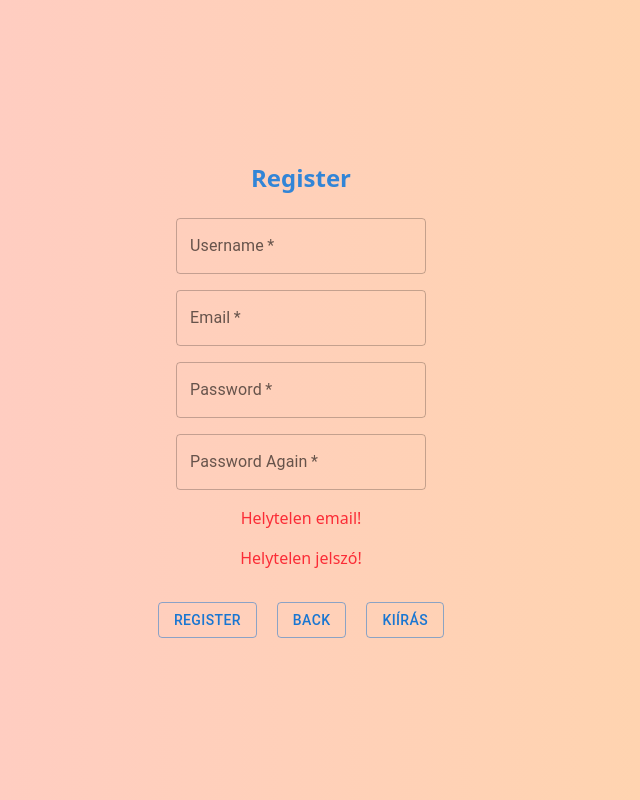
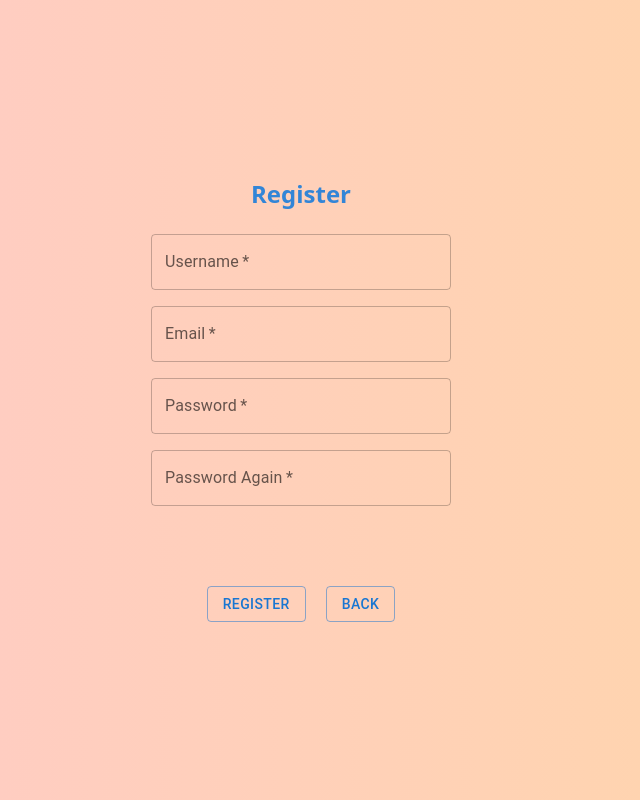
Before and after one commit to MrMancs/Message_app, a React (Vite) app in the folder reactapp/: page /register in a window 1280 px wide. Shown: the whole page, without its empty margins (339-979 px from the left). Built offline with nearby package versions, Linux system fonts and the light colour scheme.

Commit message:
Finish register validation

```diff
--- a/reactapp/src/Pages/Register.jsx
+++ b/reactapp/src/Pages/Register.jsx
@@ -8,7 +8,7 @@ import Button from "@mui/material/Button";
 export default function Login() {
   const navigate = useNavigate();
 
-  const [validPassword, setValidPassword] = useState(false);
+  const [validPassword, setValidPassword] = useState(true);
 
   const checkValidPassword = (pw) => {
     if (pw.length <= 7) {
@@ -30,31 +30,44 @@ export default function Login() {
     }
   };
 
-  const [validEmail, setValidEmail] = useState(false);
+  const [validEmail, setValidEmail] = useState(true);
 
   const checkValidEmail = (email) => {
-    const splitEmail = email.split("@")
-    console.log(splitEmail)
+    const splitEmail = email.split("@");
+    console.log(splitEmail);
 
-    const splitAfterAt = splitEmail[1]?.split(".")
-    console.log(splitAfterAt)
+    const splitAfterAt = splitEmail[1]?.split(".");
+    console.log(splitAfterAt);
 
-    if(email.length == 0 || !email.includes("@")) {
+    if (email.length == 0 || !email.includes("@")) {
       setValidEmail(false);
       //console.log("első")
-    } if(splitEmail[0].length == 0 || splitEmail[1].length == 0){
-      setValidEmail(false)
+    }
+    if (splitEmail[0].length == 0 || splitEmail[1].length == 0) {
+      setValidEmail(false);
       //console.log("második")
-    } if(!splitEmail[1].includes(".")){
-      setValidEmail(false)
+    }
+    if (!splitEmail[1].includes(".")) {
+      setValidEmail(false);
       //console.log("harmadik")
-    } if(splitAfterAt[0].length == 0 || splitAfterAt[1].length < 2) {
-      setValidEmail(false)
+    }
+    if (splitAfterAt[0].length == 0 || splitAfterAt[1].length < 2) {
+      setValidEmail(false);
       //console.log("negyedik")
     } else {
       setValidEmail(true);
     }
-  }
+  };
+
+  const [validUsername, setValidUsername] = useState(true);
+
+  const checkValidUsername = (username) => {
+    if (username.length < 3) {
+      setValidUsername(false);
+    } else {
+      setValidUsername(true);
+    }
+  };
 
   return (
     <div className="flex flex-col items-center justify-center bg-linear-to-r from-red-200 to-orange-200">
@@ -62,7 +75,7 @@ export default function Login() {
         spacing={2}
         className="flex flex-col items-center justify-center h-screen"
       >
-        <div className="flex flex-col items-center justify-center gap-4 h-112.5 w-87.5">
+        <div className="flex flex-col items-center justify-center gap-4 h-112.5 w-100">
           <h1 className="text-2xl pb-2 text-[#3285d7] font-bold">Register</h1>
 
           <TextField
@@ -70,16 +83,19 @@ export default function Login() {
             label="Username"
             variant="outlined"
             required
-            className="w-62.5"
+            className="w-75"
+            onChange={(e) => {
+              checkValidUsername(e.target.value);
+            }}
           />
           <TextField
             id="outlined-basic"
             label="Email"
             variant="outlined"
             required
-            className="w-62.5"
+            className="w-75"
             onChange={(e) => {
-              checkValidEmail(e.target.value)
+              checkValidEmail(e.target.value);
             }}
           />
           <TextField
@@ -88,7 +104,7 @@ export default function Login() {
             variant="outlined"
             required
             type="password"
-            className="w-62.5"
+            className="w-75"
             onChange={(e) => {
               setPassword(e.target.value);
               checkValidPassword(e.target.value);
@@ -102,20 +118,25 @@ export default function Login() {
             variant="outlined"
             required
             type="password"
-            className="w-62.5"
+            className="w-75"
             onChange={(e) => {
               setPasswordAgain(e.target.value);
 
               checkMatchingPasswords(password, e.target.value);
             }}
           />
-          <p className="text-red-500">
-            {!validEmail && "Helytelen email!"}
+          <p className="text-red-500 text-[12px]">
+            {!validUsername &&
+              "A felhasználónévnek legalább 3 karakter hosszúnak kell lennie!"}
           </p>
-          <p className="text-red-500">
-            {!validPassword && "Helytelen jelszó!"}
+          <p className="text-red-500 text-[12px]">
+            {!validEmail && "Helytelen email formátum!"}
           </p>
-          <p className="text-red-500">
+          <p className="text-red-500 text-[12px]">
+            {!validPassword &&
+              "A jelszónak legalább 8 karakter hosszúnak kell lennie!"}
+          </p>
+          <p className="text-red-500 text-[12px]">
             {!matchingPasswords && "A jelszavak nem egyeznek!"}
           </p>
           <div className="flex flex-row justify-center gap-5">
@@ -125,20 +146,6 @@ export default function Login() {
             <Button onClick={() => navigate("/")} variant="outlined">
               Back
             </Button>
-
-            <Button
-              onClick={() => {
-                /*console.log("Érvényes: ", validPassword);
-                console.log(password);
-                console.log(passwordAgain);
-
-                checkMatchingPasswords(password, passwordAgain);
-                console.log(matchingPasswords)*/
-              }}
-              variant="outlined"
-            >
-              Kiírás
-            </Button>
           </div>
         </div>
       </Stack>
```
